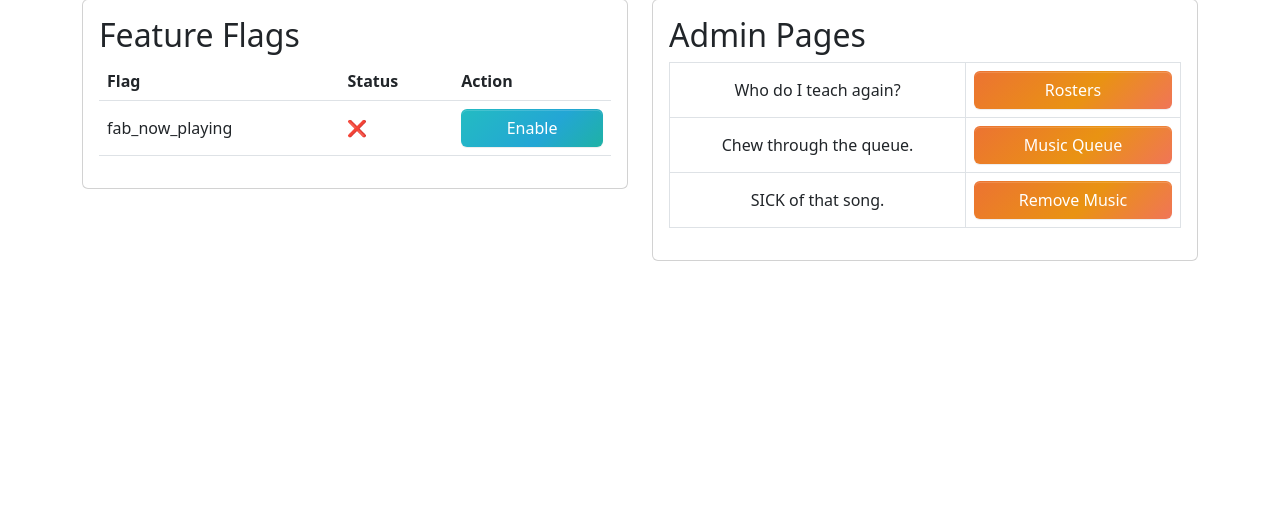
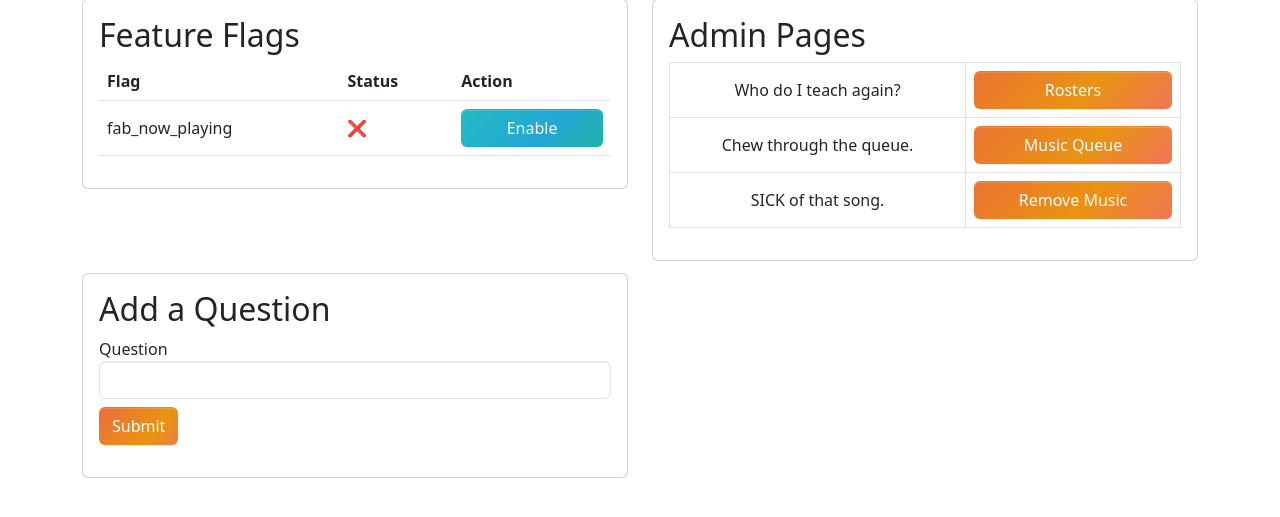
Before and after one commit to dc74089/justcanora, a Django app: page /admin in a window 1280 px wide. Shown: the part 69-586 px from the top of the page. Run offline with Django 4.2, Linux system fonts and the light colour scheme; the visitor is signed in with stand-in values (Sample User, id 1); data comes from the database, SQL or seed files in the repository; some libraries are stand-ins or nearby versions.

Commit message:
Adding questions

```diff
--- a/app/cardproviders/datacollection.py
+++ b/app/cardproviders/datacollection.py
@@ -1,6 +1,6 @@
 from django.template.loader import render_to_string
 
-from app.models import DataCollectionQuestion, Student
+from app.models import DataCollectionQuestion, Student, FeatureFlag
 
 
 def allcards(request):
@@ -8,8 +8,10 @@ def allcards(request):
 
 
 def dataquestions(request):
+    flag, _ = FeatureFlag.objects.get_or_create(id="card_data_collection")
+    if not flag: return []
+
     s: Student = request.user.student
-
     qq = DataCollectionQuestion.objects.filter(courses__in=s.courses.all(), is_open=True).exclude(answers__student=s)
 
     return [
--- a/app/static/common/styles.css
+++ b/app/static/common/styles.css
@@ -2,6 +2,10 @@
 
 td, th {
     vertical-align: middle !important;
+}
+
+.card {
+    margin-bottom: 12px;
 }
 
 /* Gradients */
--- a/app/templates/app/admin/admin.html
+++ b/app/templates/app/admin/admin.html
@@ -69,5 +69,22 @@
         </div>
       </div>
     </div>
+    {#   Questions   #}
+    <div class="col-12 col-md-6">
+      <div class="card">
+        <div class="card-body">
+          <h2 class="card-title">Add a Question</h2>
+          <form action="{% url 'misc_action' %}" method="post">
+            {% csrf_token %}
+            <input class="d-none" name="action" value="addquestion">
+            <div class="mb-2">
+              <label for="question">Question</label>
+              <input class="form-control" name="question" id="question">
+            </div>
+            <button class="btn btn-grad">Submit</button>
+          </form>
+        </div>
+      </div>
+    </div>
   </div>
 {% endblock %}
```
Also changed, not shown: app/views/misc.py (+8 -1 lines).
